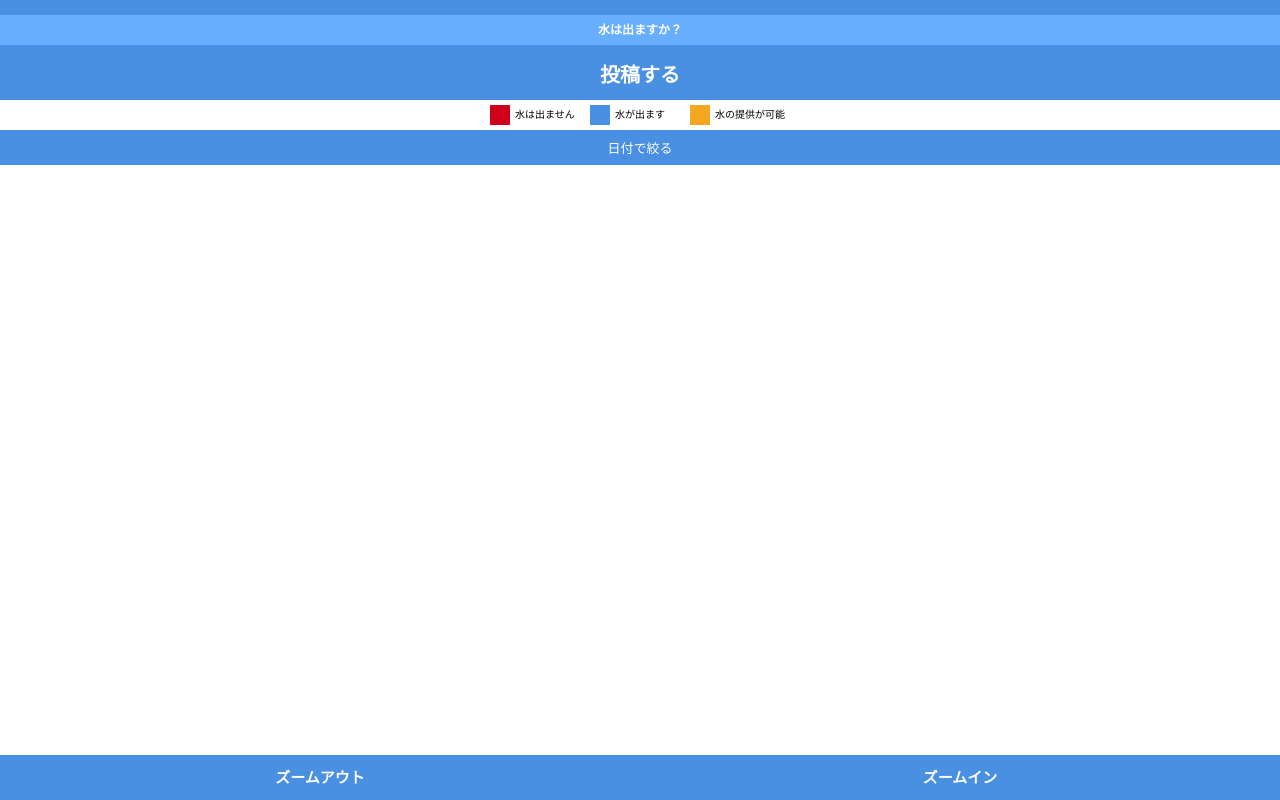
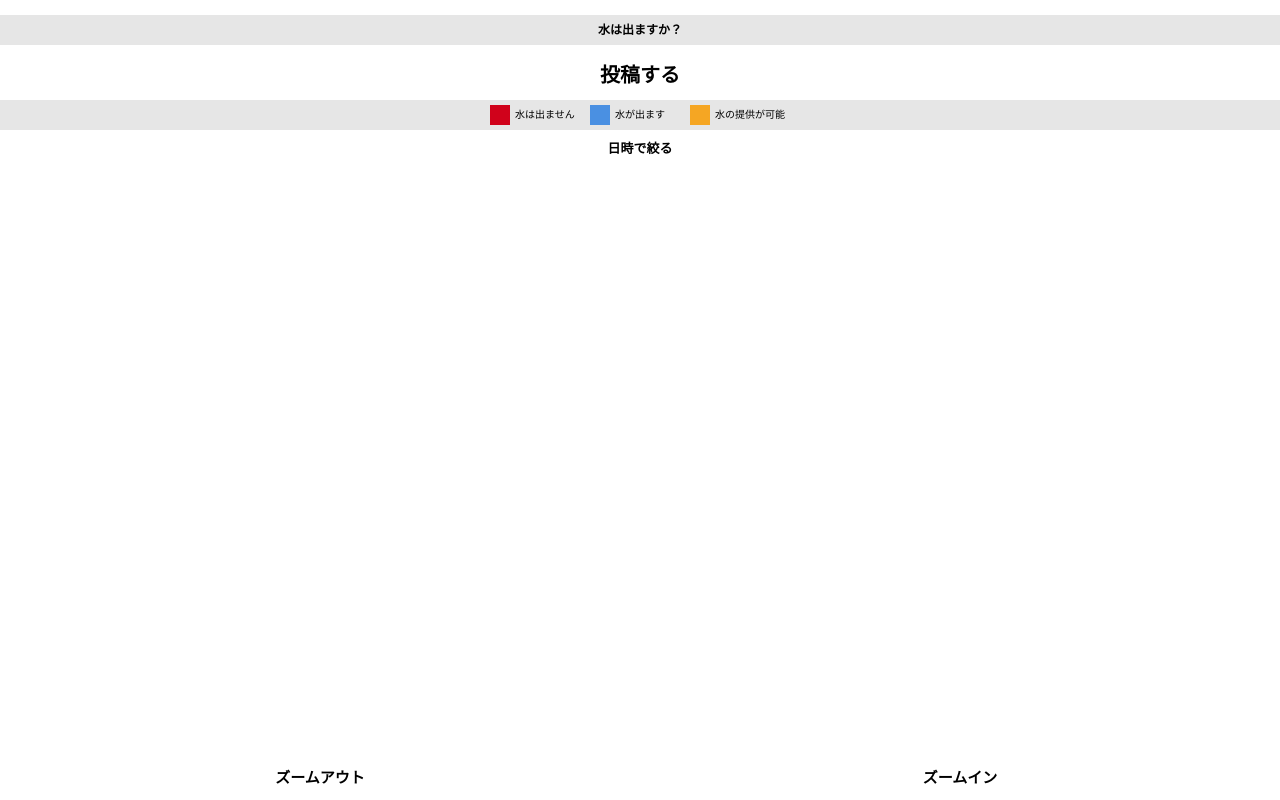
Before and after one commit to calmery/Mizuderu, a PHP site: page /views/index.php in a window 1280 px wide. Run offline with PHP 8.4, Linux system fonts and the light colour scheme; the template is opened without the code that fills it, so the values that code supplies are empty; some libraries are stand-ins or nearby versions.

Commit message:
white base

```diff
--- a/css/base.css
+++ b/css/base.css
@@ -111,7 +111,7 @@ table,th,td,img {
 /* common */
 #customZoomBtn {
     width: 100%;
-    background: #4A90E2;
+    background: rgba(255,255,255,1);
     bottom: 0;
     left: 0;
     right: 0;
@@ -123,7 +123,6 @@ table,th,td,img {
     width: 50%;
     text-align: center;
     height: 45px;
-    color: #fff;
     font-size: 15px;
     font-weight: bold;
     line-height: 34pt;
--- a/css/index.css
+++ b/css/index.css
@@ -6,14 +6,13 @@
 
 .memoMizu {
     font-size: 12px;
-    background: rgba(104,174,255,1);
+    background: rgba(230,230,230,1);
     padding: 5px 0;
 }
 #tools {
     width: 100%;
     padding-top: 15px;
-    background: #4A90E2;
-    color: #fff;
+    background: #fff;
     text-align: center;
     top: 0;
     left: 0;
@@ -22,7 +21,7 @@
     position: fixed;
 }
 #postBtn {
-    color: #fff;
+    color: #000;
     font-size: 20px;
     line-height: 15pt;
     padding-bottom: 15px;
@@ -33,8 +32,8 @@
     margin: 0 auto;
 }
 #colors {
-    background: #fff;
-    border-bottom: 2px solid #4A90E2;
+    background: rgba(230,230,230,1);
+    border-bottom: 2px solid #fff;
 }
 #center {
     width: 300px;
@@ -58,9 +57,10 @@
 }
 
 #range-toggle {
-    color: #fff;
+    color: #000;
     text-align: center;
     font-size: 13px;
+    font-weight: bold;
     padding: 10px 0 ;
 }
 #time-range {
@@ -69,10 +69,11 @@
 }
 
 #time-range input {
+    background: rgba(0,0,0,1);
     max-width: 300px;
     text-align: center;
 }
 
 #slider-range {
-    margin-top: 10px;
+    margin-top: 15px;
 }
--- a/views/index.php
+++ b/views/index.php
@@ -38,10 +38,12 @@
             </div>
         </div>
         <a href="javascript:void(0)">
-            <div id="range-toggle">日付で絞る</div>
+            <div id="range-toggle">日時で絞る</div>
         </a>
         <div id="time-range" style="display:none">
-            <input type="text" id="amount" style="background: #4A90E2; border:0;font-weight: bold;color:#fff;" size="100" />
+            <div style="background: rgba(240,240,240,1);padding:10px 0;">
+                <input type="text" id="amount" style="font-size:15px; background: rgba(240,240,240,1);color: #f6931f; border:0;font-weight: bold;" size="100" />
+            </div>
             <input type="hidden" id="start" value="<?php echo $from_time; ?>">
             <input type="hidden" id="end" value="<?php echo $now; ?>">
             <div id="slider-range"></div>
```
Also changed, not shown: css/post.css (+7 -8 lines).
